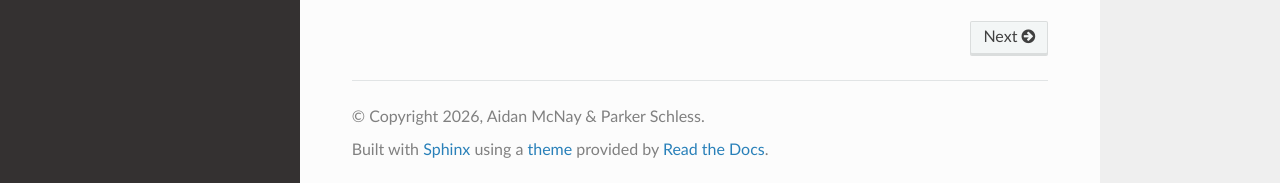
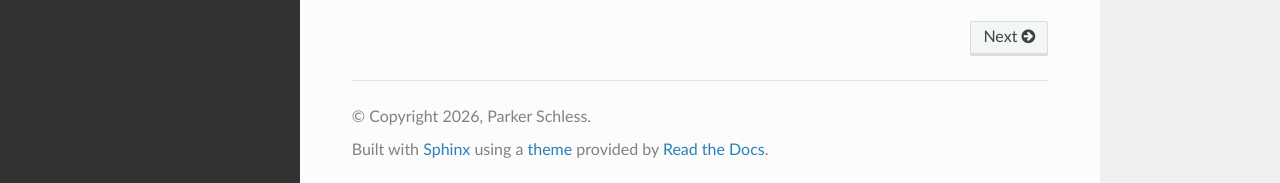
Before and after one commit to cornell-brg/zeppelin, a Sphinx documentation site: the page built from docs/index.rst, in a window 1280 px wide and 1105 px high. Shown: the part 919-1102 px from the top of the window. Built offline with Sphinx 7.4.7 and the Read the Docs theme 3.1.0, drawn with Linux system fonts in a browser that asks for light colours.

Commit message:
update author

```diff
--- a/docs/conf.py
+++ b/docs/conf.py
@@ -7,8 +7,8 @@
 # https://www.sphinx-doc.org/en/master/usage/configuration.html#project-information
 
 project = "Zeppelin"
-copyright = "2026, Aidan McNay & Parker Schless"
-author = "Aidan McNay & Parker Schless"
+copyright = "2026, Parker Schless"
+author = "Parker Schless"
 
 # -- General configuration ---------------------------------------------------
 # https://www.sphinx-doc.org/en/master/usage/configuration.html#general-configuration
```
